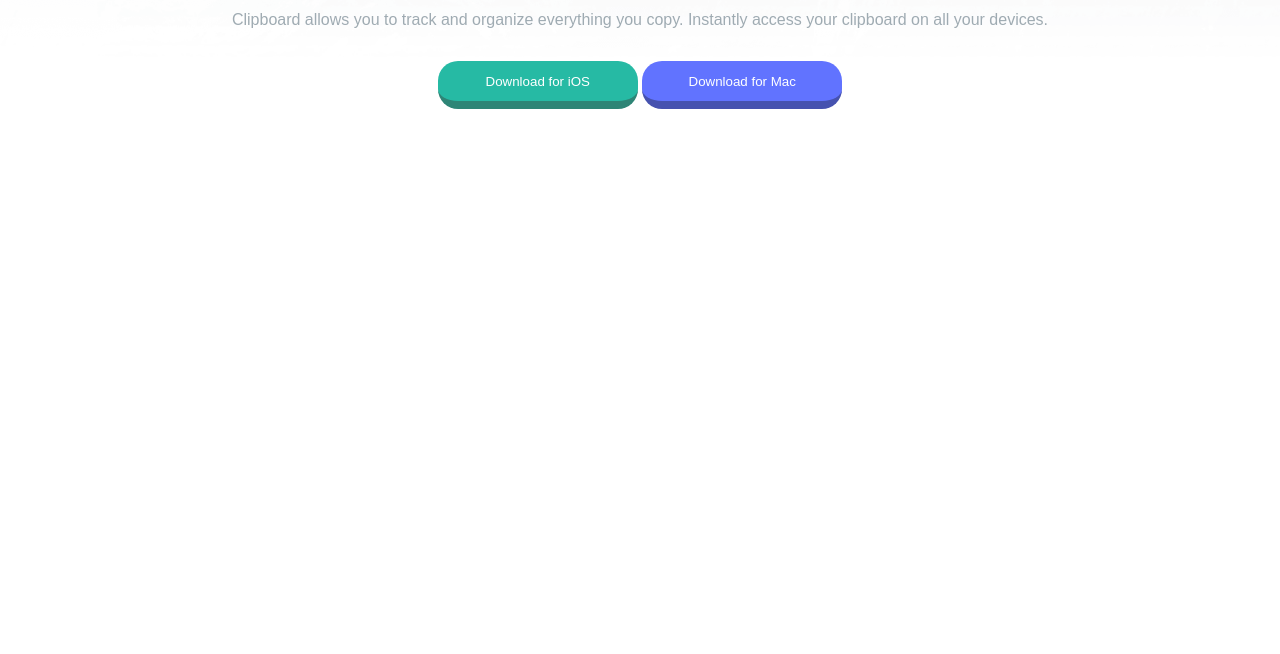
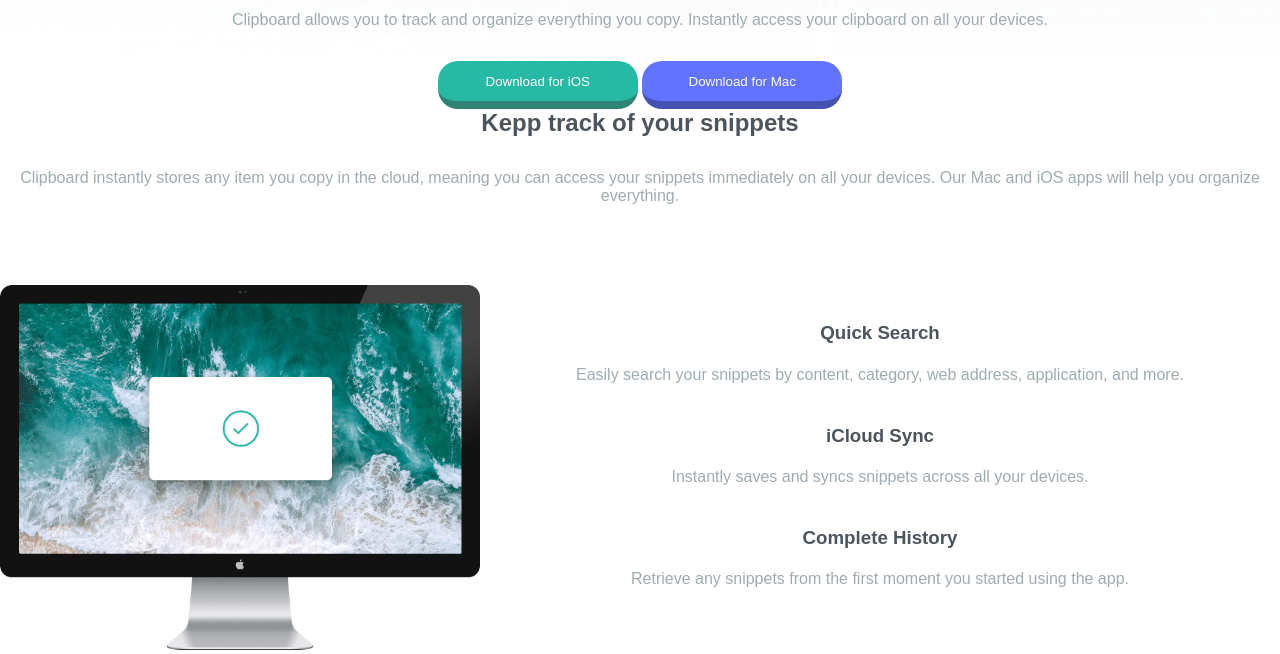
Before and after one commit to Ignacio017/landing-page, a plain HTML site: page index.html in a window 1280 px wide. Shown: the part 322-976 px from the top of the page. Before the commit the page ends 800 px from the top, so only its background shows below. Drawn offline with Linux system fonts and the light colour scheme; a web font is replaced by a local one.

Commit message:
update css

```diff
--- a/index.css
+++ b/index.css
@@ -9,13 +9,16 @@ html {
   font-family: 'Bai Jamjuree', sans-serif;
 }
 
-
-
 :root {
   --font-weight-600:600;
   --font-weight-400:400;
   --gray-dark: hsl(210, 10%, 33%);
   --gray-light:hsl(201, 11%, 66%);
+}
+
+img {
+  width: 100%;
+  height: auto;
 }
 
 #header {
@@ -79,6 +82,59 @@ html {
   border-color: hsl(233, 43%, 48%);
 }
 
+
+#snippets-top {
+  display: flex;
+  flex-direction:column;
+  justify-content: center;
+  flex-wrap: wrap;
+  align-items: center;
+  text-align: center;
+  gap: 2em;
+}
+
+#snippets-title {
+  font-weight:var(--font-weight-600);
+  color: var(--gray-dark);
+}
+
+#snippets-text {
+  font-weight: var(--font-weight-400);
+  color: var(--gray-light);
+}
+
+#characteristics {
+  display: flex;
+  margin-top: 5em;
+  flex-direction: row;
+  justify-content: space-between;
+  flex-wrap: wrap;
+  text-align: left;
+}
+
+#image-computer-container {
+  width: 30em;
+}
+
+#characteristics-container {
+  width: 50em;
+
+}
+
+.characteristics-title {
+  color: var(--gray-dark);
+  font-weight: var(--font-weight-600);
+  margin-bottom: 1em;
+  margin-top: 2em;
+}
+
+.characteristics-text {
+  color: var(--gray-light);
+  font-weight: var(--font-weight-400);
+  line-height: 1.5em;
+}
+
+
 @media  (max-width:750px) {
   #header{
     background-image: url(images/bg-header-mobile.png);
@@ -90,3 +146,13 @@ html {
     display: block;
   }
 }
+
+@media (max-width:1400px) {
+  #characteristics {
+    justify-content: center;
+  }
+
+  #characteristics-container {
+    text-align: center;
+  }
+}
--- a/index.html
+++ b/index.html
@@ -31,6 +31,41 @@
     </div>
   </header>
 
+
+  <main id="main-content">
+
+      <div id="snippets-top">
+        <h2 id="snippets-title">Kepp track of your snippets</h2>
+      <p id="snippets-text">
+        Clipboard instantly stores any item you copy in the cloud,
+        meaning you can access your snippets immediately on all your
+        devices. Our Mac and iOS apps will help you organize everything.
+      </p>
+      </div>
+
+      <div id="characteristics">
+        <div id="image-computer-container" class="colum">
+          <img id="image-computer" src="/images/image-computer.png" alt="">
+
+        </div>
+
+        <div id="characteristics-container" >
+          <h3 class="characteristics-title">Quick Search</h3>
+            <p class="characteristics-text">Easily search your snippets by content, category, web address, application, and more.</p>
+
+
+            <h3 class="characteristics-title">iCloud Sync</h3>
+            <p class="characteristics-text">Instantly saves and syncs snippets across all your devices.</p>
+
+
+            <h3 class="characteristics-title">Complete History</h3>
+            <p class="characteristics-text">Retrieve any snippets from the first moment you started using the app.</p>
+
+        </div>
+      </div>
+
+
+  </main>
 
 </body>
 </html>
```
